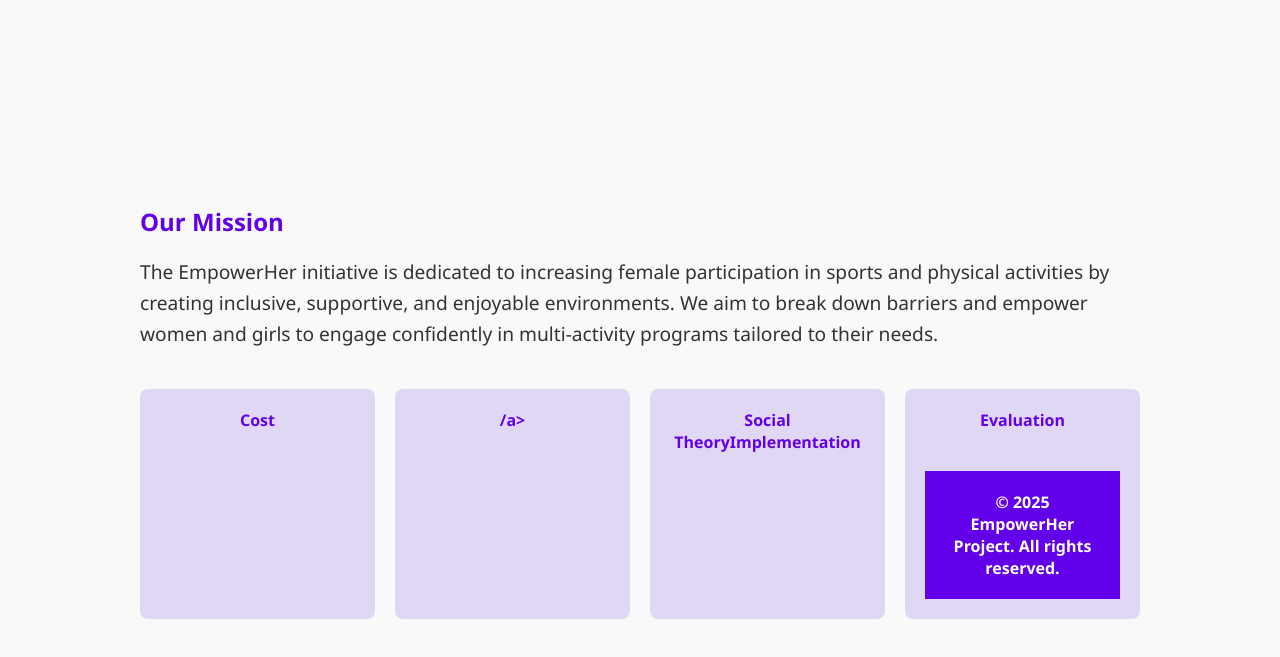
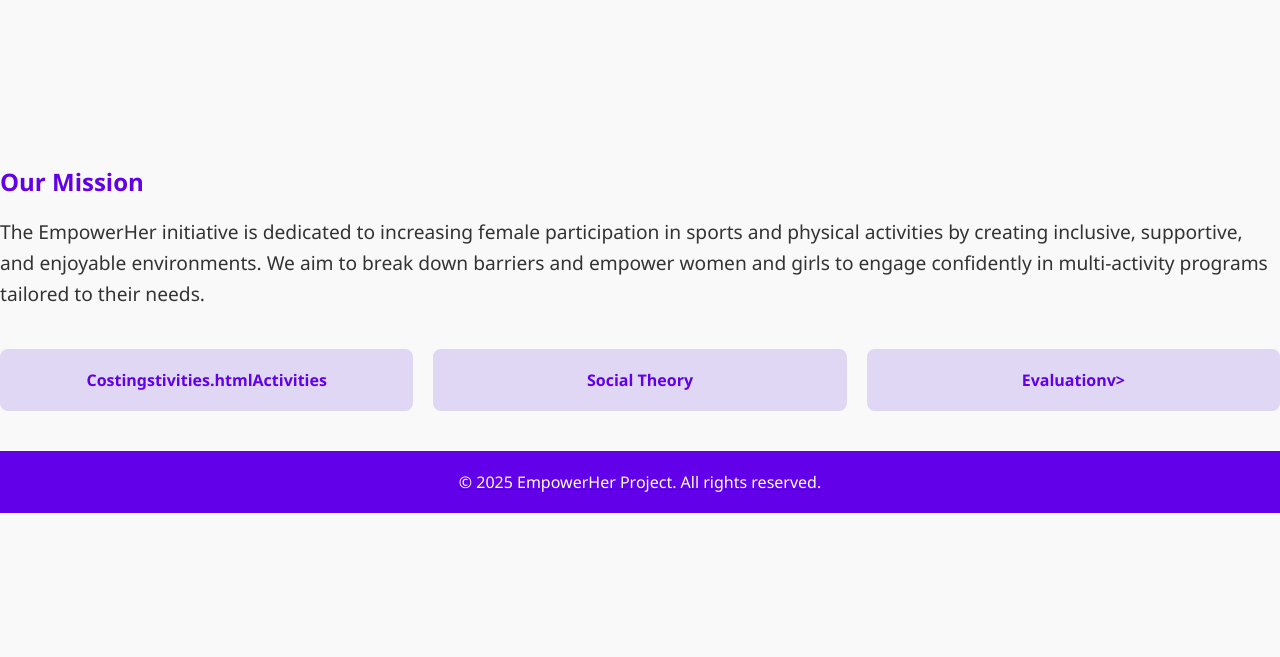
Before and after one commit to Ellias03/active-women-project-, a plain HTML site: page index.html in a window 1280 px wide. Shown: the part 255-912 px from the top of the page. After the commit the page ends 800 px from the top, so only its background shows below. Drawn offline with Linux system fonts and the light colour scheme.

Commit message:
Update index.html

```diff
--- a/index.html
+++ b/index.html
@@ -31,7 +31,7 @@
     }
 
     /* Main Content */
-    main {
+    {
       padding: 40px 20px;
       max-width: 1000px;
       margin: auto;
@@ -101,9 +101,10 @@
   </p>
 
   <div class="nav-grid">
-    <a href="costings.html">Cost  <a href="activities.html">/a>
-    <a href="htmlPolicies</a>
-    <a href="social-theory.html">Social Theory</ref="implementation-plan.html">Implementation   <a href="evaluation.html">Evaluation</
+    <a href="costings.html">Costingstivities.htmlActivities</a>
+    <a href="policiescies</a>
+    <a href="social-theory.html">Social Theory</amentation-plan.htmlImplementation Plan</a>
+    <a href="evaluation.html">Evaluationv>
 </main>
 
 <footer>
```
